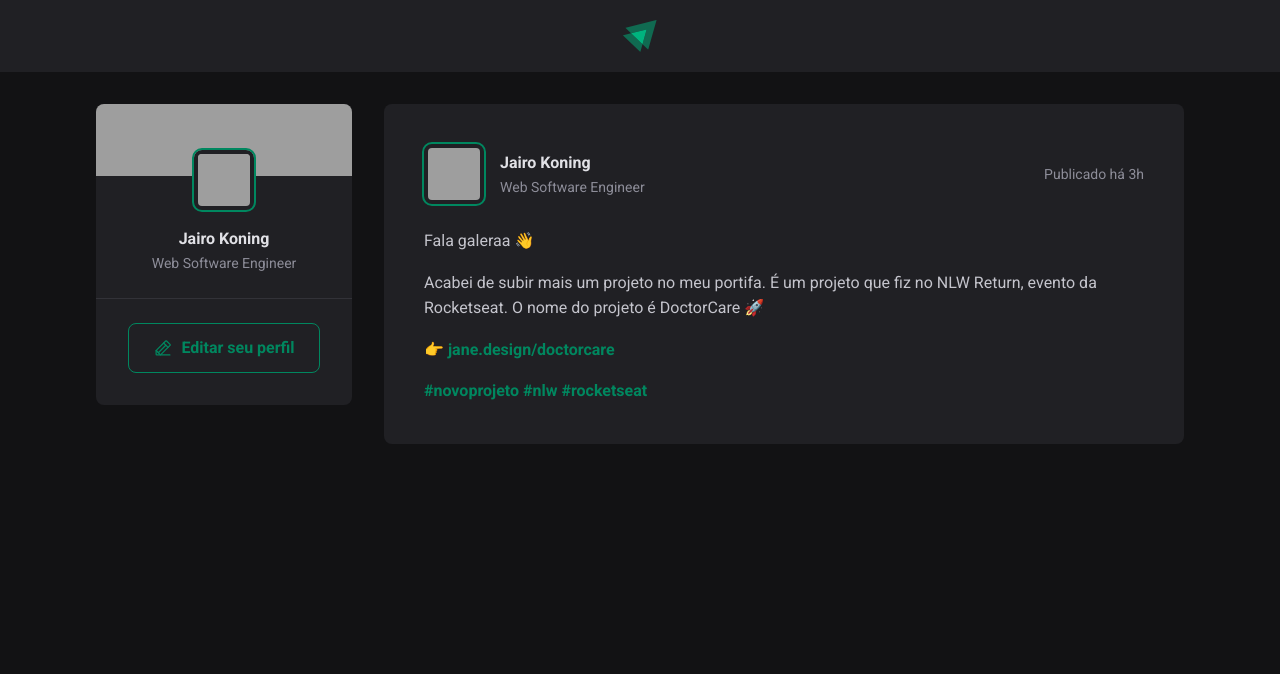
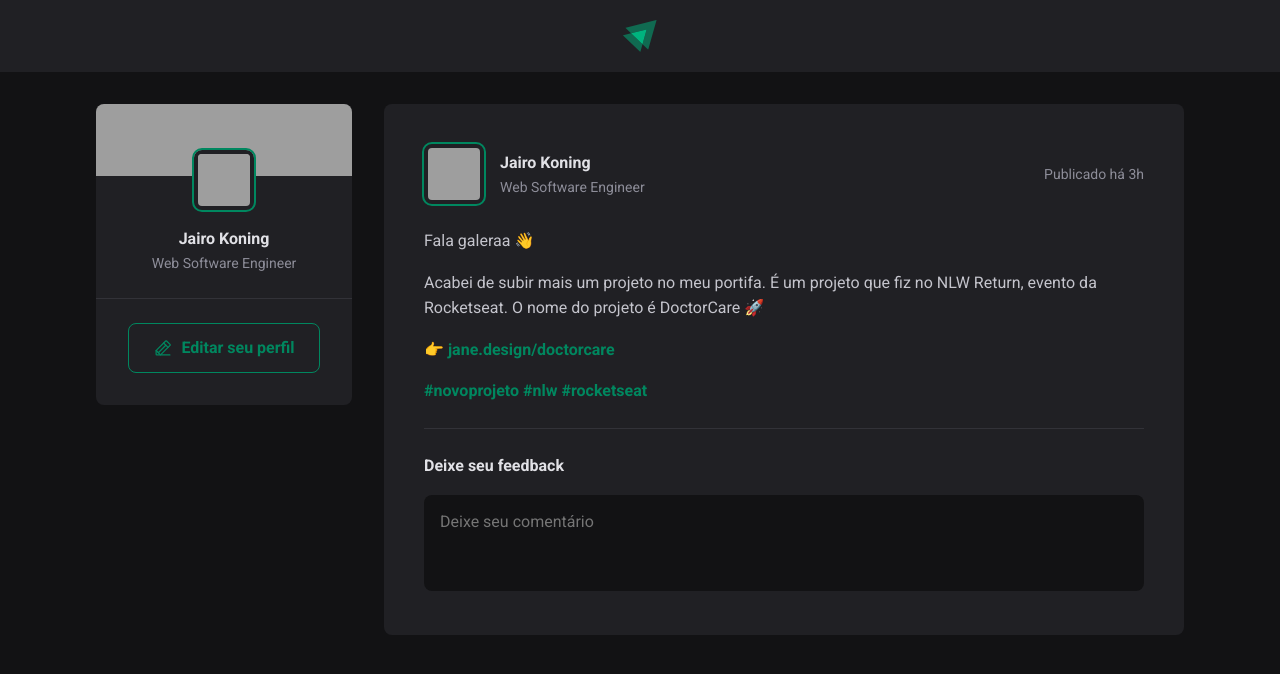
Before and after one commit to jairokoning/rocketseat, a React (Vite) app in the folder ignite2023/react/ignite-feed/: page / in a window 1280 px wide. Shown: the top 674 px of the page. Built offline with nearby package versions, Linux system fonts and the light colour scheme; grey boxes are pictures that could not be loaded.

Commit message:
feat: comment form

```diff
--- a/ignite2023/react/ignite-feed/src/components/Post.jsx
+++ b/ignite2023/react/ignite-feed/src/components/Post.jsx
@@ -23,6 +23,15 @@
           <a href="">#rocketseat</a>
         </p>
       </div>
+      <form className={styles.commentForm}>
+        <strong>Deixe seu feedback</strong>
+        <textarea
+          placeholder='Deixe seu comentário'
+        />
+        <footer>
+          <button type='submit'>Comentar</button>
+        </footer>
+      </form>
     </article>
   )
 }
--- a/ignite2023/react/ignite-feed/src/components/Post.module.css
+++ b/ignite2023/react/ignite-feed/src/components/Post.module.css
@@ -65,3 +65,55 @@
   color: var(--gray-400);
   line-height: 1.6;
 }
+
+.commentForm {
+  width: 100%;
+  margin-top: 1.5rem;
+  padding-top: 1.5rem;
+  border-top: 1px solid var(--gray-600);
+}
+
+.commentForm > strong {
+  line-height: 1.6;
+  color: var(--gray-100);
+}
+
+.commentForm textarea {
+  width: 100%;
+  background: var(--gray-900);
+  border: 0;
+  resize: none;
+  height: 6rem;
+  padding: 1rem;
+  border-radius: 8px;
+  color: var(--gray-100);
+  line-height: 1.4;
+  margin-top: 1rem;
+}
+
+.commentForm footer {
+  visibility: hidden;
+  max-height: 0;
+}
+
+.commentForm:focus-within footer {
+  visibility: visible;
+  max-height: none;
+}
+
+.commentForm button[type=submit] {
+  padding: 1rem 1.5rem;
+  margin-top: 1rem;
+  border-radius: 8px;
+  border: 0;
+  background: var(--green-500);
+  color: var(--white);
+  font-weight: bold;
+  cursor: pointer;
+
+  transition: background-color 0.1s;
+}
+
+.commentForm button[type=submit]:hover {
+  background: var(--green-300);
+}
--- a/ignite2023/react/ignite-feed/src/global.css
+++ b/ignite2023/react/ignite-feed/src/global.css
@@ -10,6 +10,11 @@
 
   --green-300: #00B37E;
   --green-500: #00875f;
+}
+
+:focus {
+  outline: transparent;
+  box-shadow: 0 0 0 2px var(--green-500);
 }
 
 * {
```
